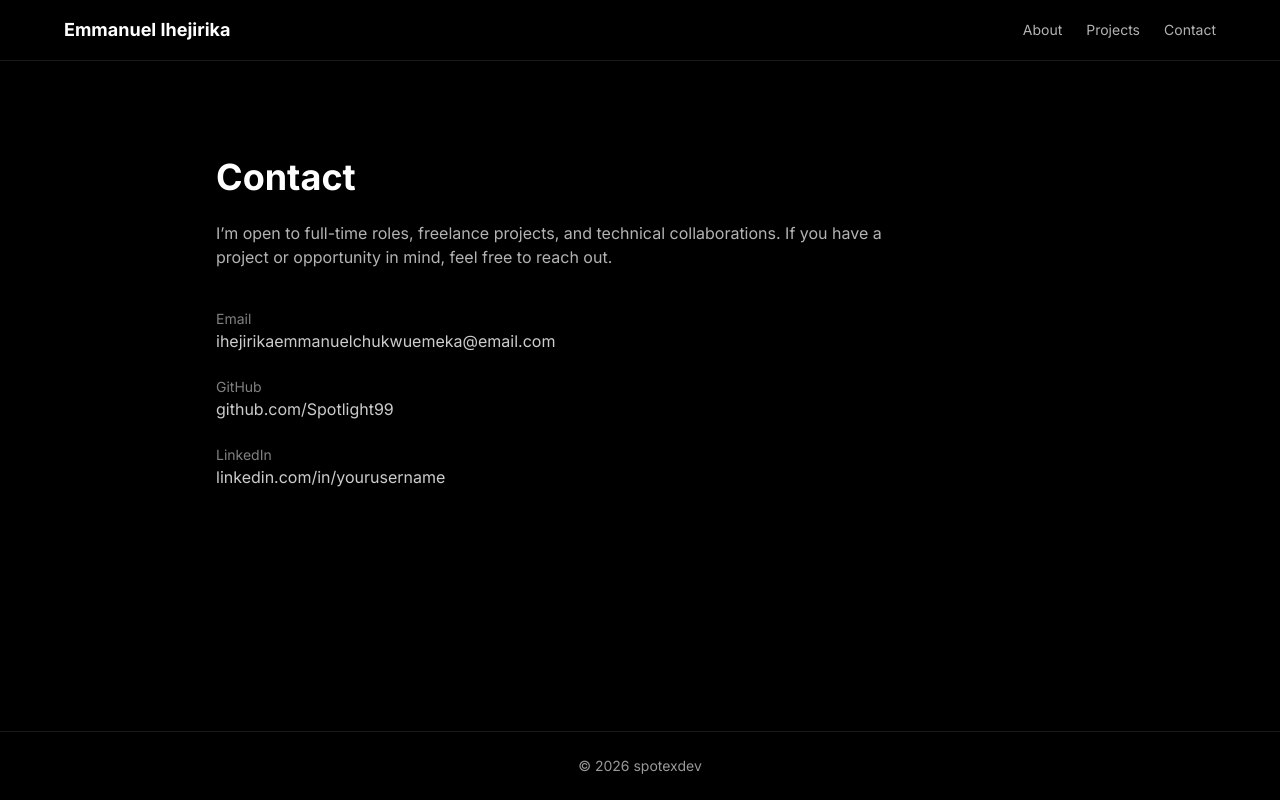
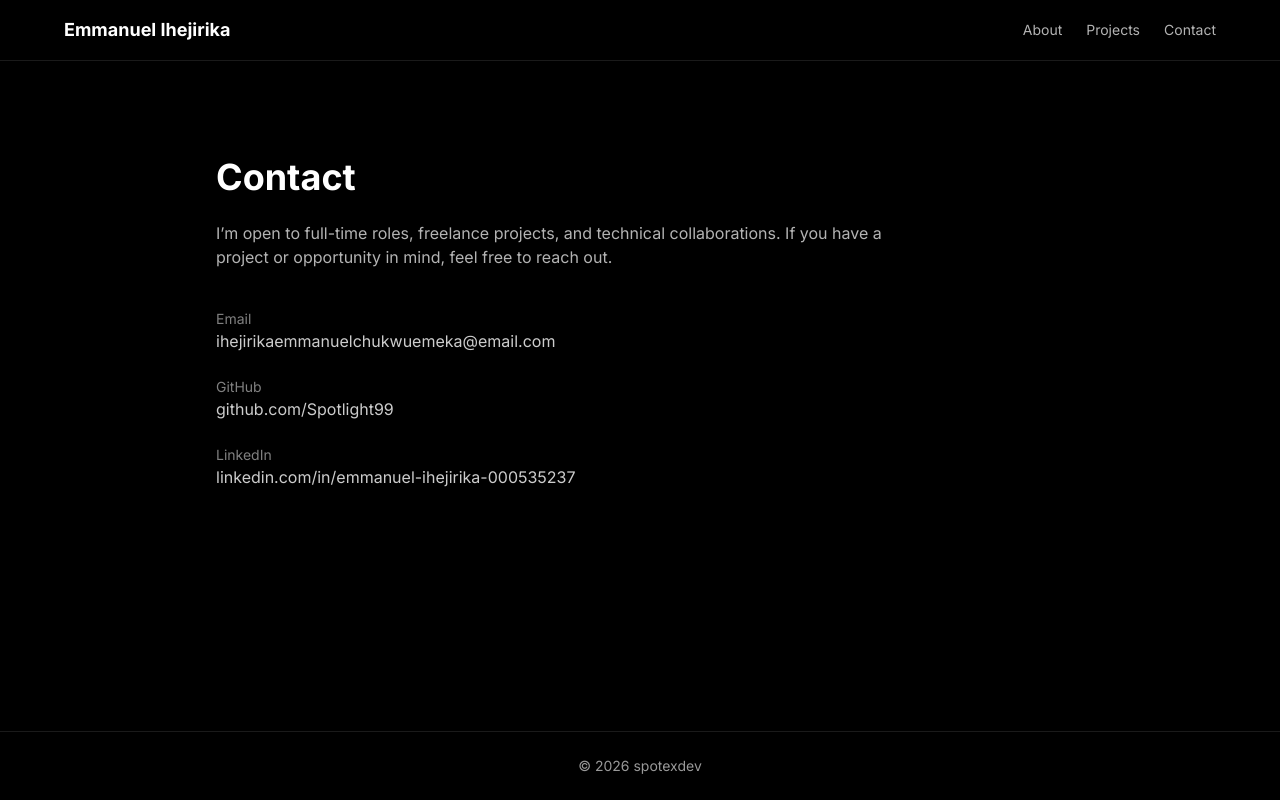
Before and after one commit to Spotlight99/spotexdev-portfolio, a Next.js app: page /contact in a window 1280 px wide. Built offline with nearby package versions, Linux system fonts and the light colour scheme.

Commit message:
Update contact page

```diff
--- a/pages/contact.js
+++ b/pages/contact.js
@@ -53,12 +53,12 @@ export default function Contact() {
           <div>
             <span className="block text-sm text-white/50">LinkedIn</span>
             <a
-              href="https://linkedin.com/in/yourusername"
+              href="https://www.linkedin.com/in/emmanuel-ihejirika-000535237"
               target="_blank"
               rel="noopener noreferrer"
               className="hover:underline"
             >
-              linkedin.com/in/yourusername
+              linkedin.com/in/emmanuel-ihejirika-000535237
             </a>
           </div>
         </div>
```
